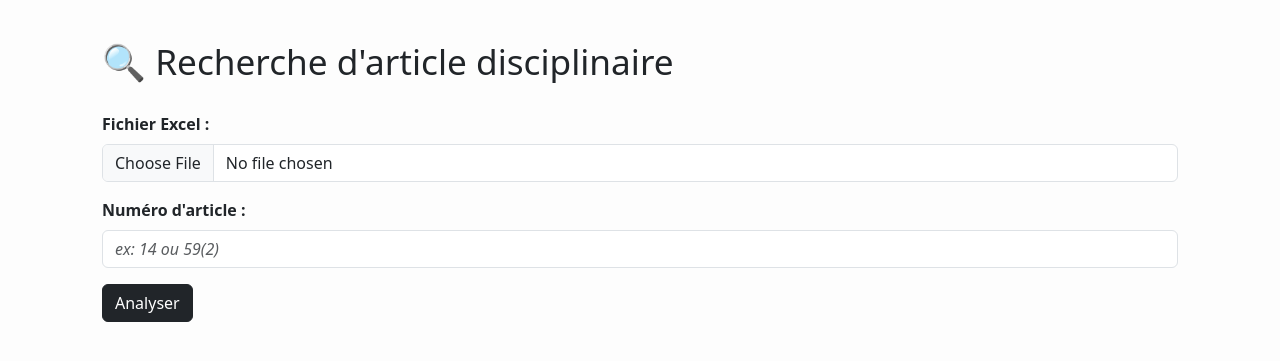
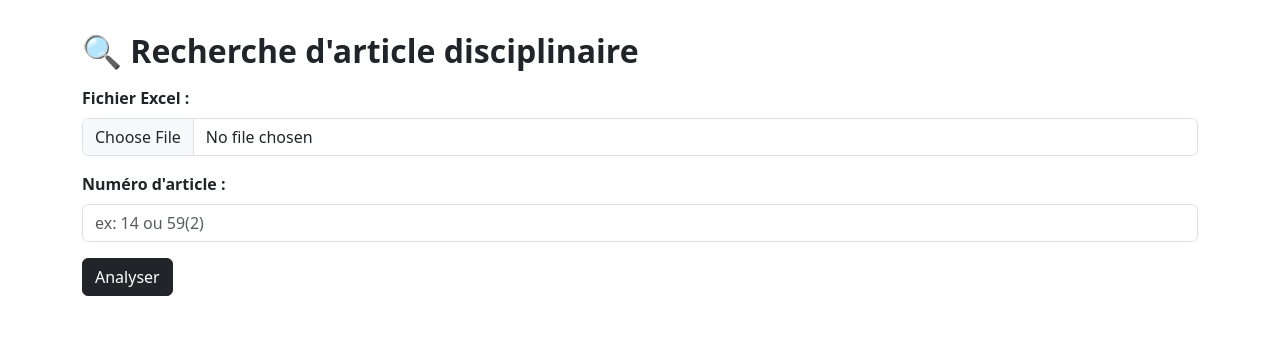
Before and after one commit to BPelletier258/analyseur-discipline, a Flask app: page / in a window 1280 px wide. Shown: the top 361 px of the page. Run offline with Flask 2, Linux system fonts and the light colour scheme.

Commit message:
Update index.html

```diff
--- a/templates/index.html
+++ b/templates/index.html
@@ -3,70 +3,53 @@
 <head>
     <meta charset="UTF-8">
     <title>Recherche d'article disciplinaire</title>
-    <link href="https://cdn.jsdelivr.net/npm/bootstrap@5.3.2/dist/css/bootstrap.min.css" rel="stylesheet">
+    <link href="https://cdn.jsdelivr.net/npm/bootstrap@5.3.0/dist/css/bootstrap.min.css" rel="stylesheet">
     <style>
         body {
-            padding: 40px;
-            background-color: #fdfdfd;
+            padding: 2rem;
         }
         h1 {
-            font-size: 2.2rem;
-            margin-bottom: 30px;
+            font-size: 2rem;
+            font-weight: bold;
+            margin-bottom: 1rem;
         }
         .rouge {
-            font-weight: bold;
             color: red;
-        }
-        .form-label {
             font-weight: bold;
         }
-        .table th {
-            text-align: center;
-            vertical-align: middle;
-        }
-        .container {
-            max-width: 1100px;
-            margin: auto;
-        }
-        .icone {
-            font-size: 1.8rem;
-            margin-right: 10px;
-        }
-        .erreur {
-            color: #e53935;
-            font-weight: bold;
-            margin-top: 20px;
-        }
-        input[type="text"] {
-            font-style: italic;
+        .table th, .table td {
+            vertical-align: top;
         }
     </style>
 </head>
 <body>
     <div class="container">
         <h1>🔍 Recherche d'article disciplinaire</h1>
-    <form method="POST" action="/analyse" enctype="multipart/form-data">
+
+        <form method="POST" action="/analyse" enctype="multipart/form-data" class="mb-4">
             <div class="mb-3">
-            <label for="fichier" class="form-label">Fichier Excel :</label>
-            <input type="file" class="form-control" id="fichier" name="fichier" required>
+                <label for="fichier" class="form-label"><strong>Fichier Excel :</strong></label>
+                <input type="file" name="fichier" id="fichier" class="form-control" required>
             </div>
             <div class="mb-3">
-            <label for="article" class="form-label">Numéro d'article :</label>
-            <input type="text" class="form-control" id="article" name="article" placeholder="ex: 14 ou 59(2)" required>
+                <label for="article" class="form-label"><strong>Numéro d'article :</strong></label>
+                <input type="text" name="article" id="article" class="form-control" placeholder="ex: 14 ou 59(2)" required>
             </div>
             <button type="submit" class="btn btn-dark">Analyser</button>
         </form>
 
+        {% if article %}
+            <h4>Résultats pour l'article {{ article }}</h4>
+        {% endif %}
+
         {% if erreur %}
-        <div class="erreur">Erreur de traitement : {{ erreur }}</div>
+            <div class="alert alert-danger" role="alert">
+                Erreur de traitement : {{ erreur }}
+            </div>
         {% endif %}
 
         {% if tableau_html %}
-        <hr>
-        <h4 class="mt-4">Résultats pour l'article {{ article }}</h4>
-        <div class="table-responsive">
             {{ tableau_html | safe }}
-        </div>
         {% endif %}
     </div>
 </body>
```
Lines whose indentation alone changed are shown as unchanged.
